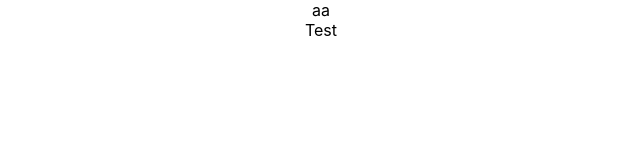
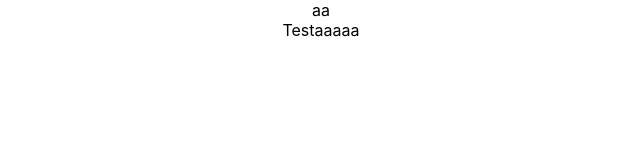
Before and after one commit to Havir-S/quotes, a React (Create React App) app: page / in a window 1280 px wide. Shown: the top 160 px of the page, without its empty margins (319-959 px from the left). Built offline with nearby package versions, Linux system fonts and the light colour scheme.

Commit message:
Testing after first time using personal access tokens
Signed-off-by: Havir <saffronkrzysztof@gmail.com>

```diff
--- a/src/components/quote-template.js
+++ b/src/components/quote-template.js
@@ -1,7 +1,7 @@
 const Test = () => {
   return (
     <div>
-    Test
+    Testaaaaa
     </div>
   )
 }
```
